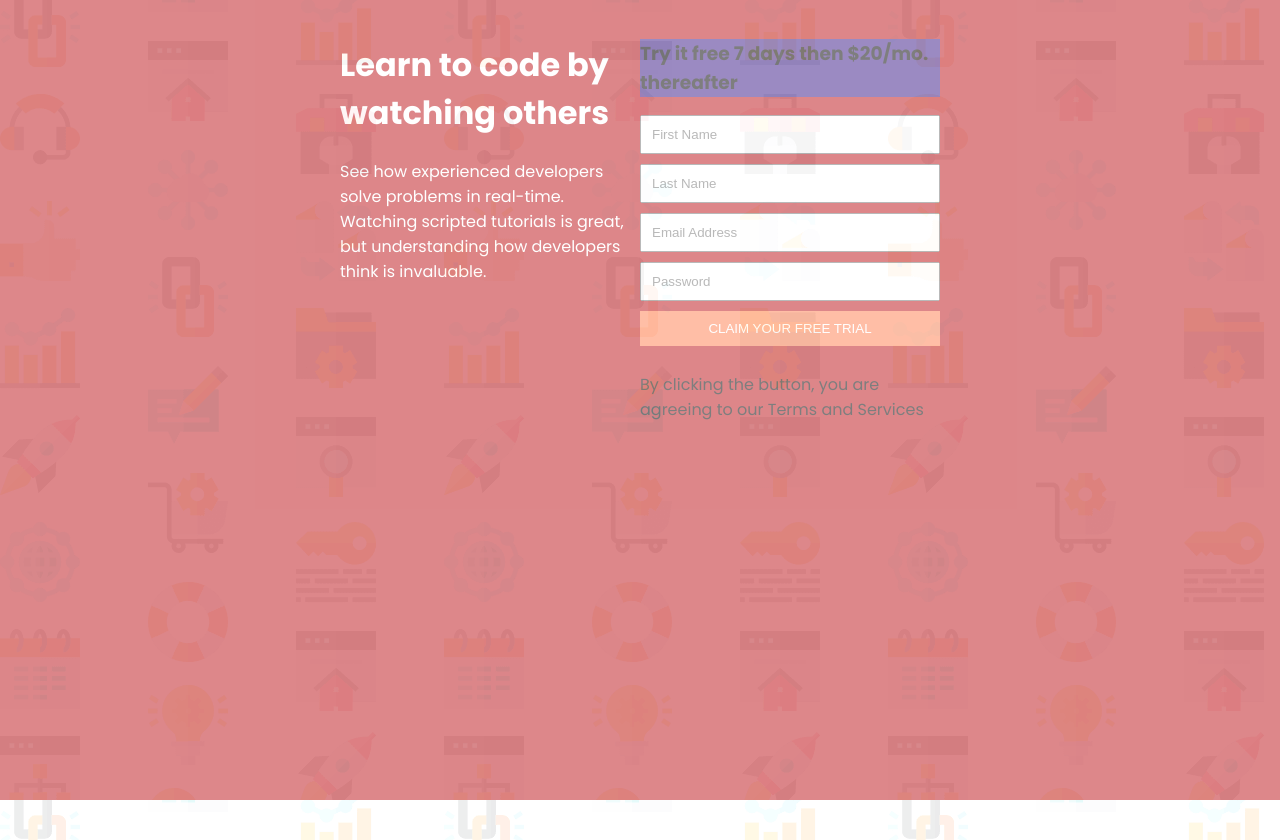
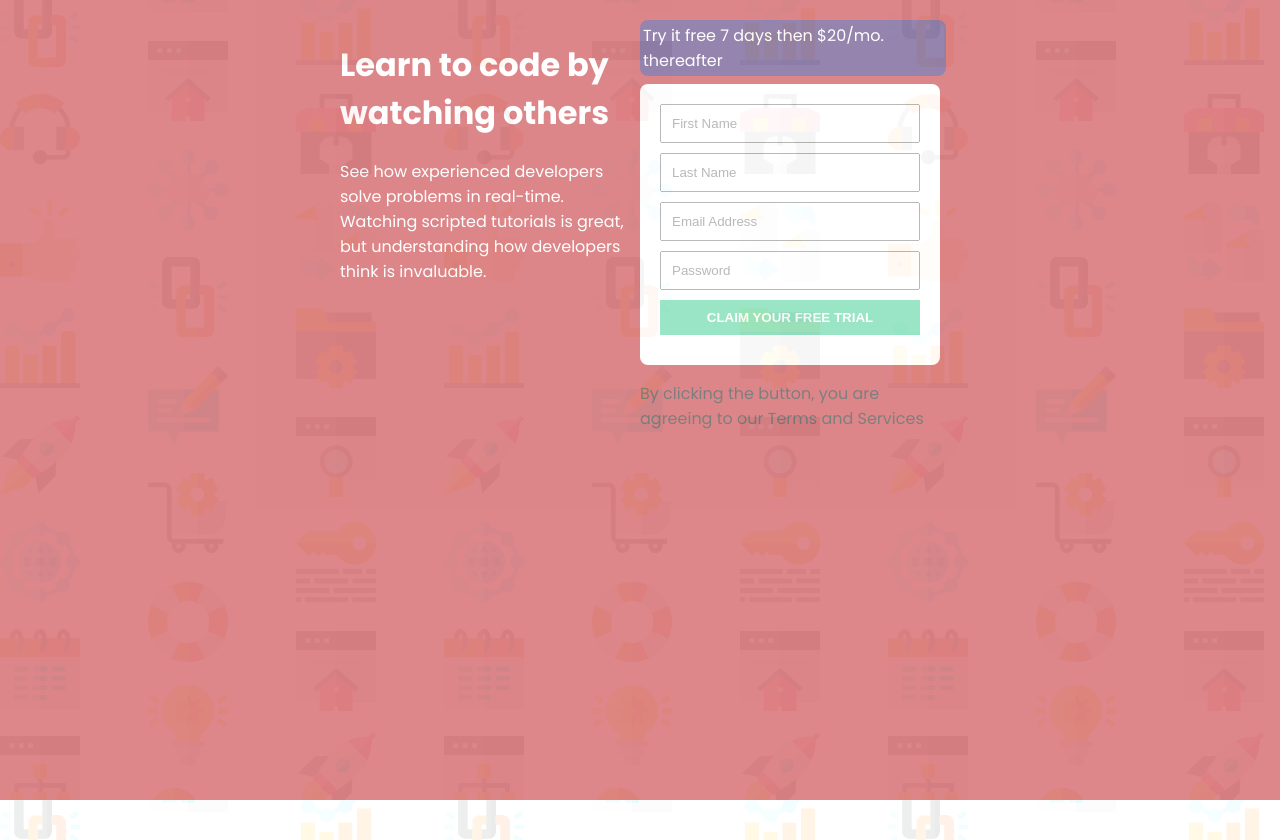
Before and after one commit to BuhleMtshali/form-validation, a plain HTML site: page index.html in a window 1280 px wide. Drawn offline with Linux system fonts and the light colour scheme.

Commit message:
updated the index file

```diff
--- a/index.html
+++ b/index.html
@@ -25,10 +25,10 @@
         </div>
         <div class="right">
           <div class="blue-bg">
-            <h3>
+            <p class="bold">
               Try it free 7 days
               <span class="light">then $20/mo. thereafter</span>
-            </h3>
+            </p>
           </div>
           <form>
             <input type="text" placeholder="First Name" />
--- a/style.css
+++ b/style.css
@@ -28,8 +28,20 @@ h1 {
   color: white;
 }
 .blue-bg {
-  background-color: #261a99dc;
+  background-color: #180e6cdc;
   width: 100%;
+  padding: 3px;
+  border-radius: 8px;
+  margin-bottom: 8px;
+}
+.bold {
+  margin: 0;
+  color: white;
+}
+form {
+  background-color: white;
+  padding: 20px;
+  border-radius: 8px;
 }
 form input[type="text"],
 form input[type="email"],
@@ -42,8 +54,9 @@ form input[type="submit"] {
 }
 
 form input[type="submit"] {
-  background-color: #ff7f50;
+  background-color: hsl(154, 59%, 51%);
   color: white;
   border: none;
   cursor: pointer;
+  font-weight: 600;
 }
```
